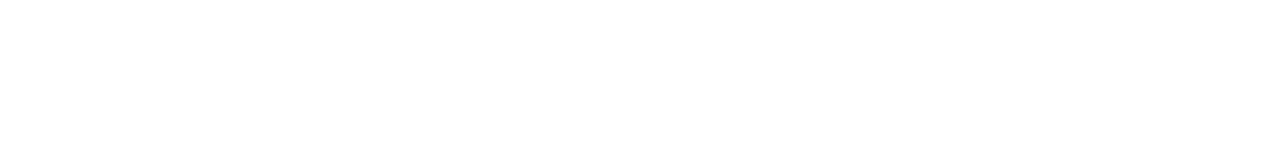
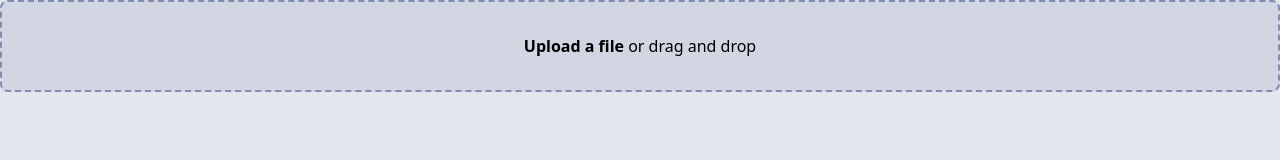
Before and after one commit to XUJiahua/subtitleeditor, a plain HTML site: page index.html in a window 1280 px wide. Drawn offline with Linux system fonts and the light colour scheme; the site is published under a folder, as on GitHub Pages, so addresses that start at the root find nothing.

Commit message:
Update index.html

```diff
--- a/index.html
+++ b/index.html
@@ -5,8 +5,8 @@
     <link rel="icon" type="image/svg+xml" href="/vite.svg" />
     <meta name="viewport" content="width=device-width, initial-scale=1.0" />
     <title>Reader App</title>
-    <script type="module" crossorigin src="/assets/index-f6f0a701.js"></script>
-    <link rel="stylesheet" href="/assets/index-1ef8175a.css">
+    <script type="module" crossorigin src="./assets/index-f6f0a701.js"></script>
+    <link rel="stylesheet" href="./assets/index-1ef8175a.css">
   </head>
   <body>
     <div id="app"></div>
```
